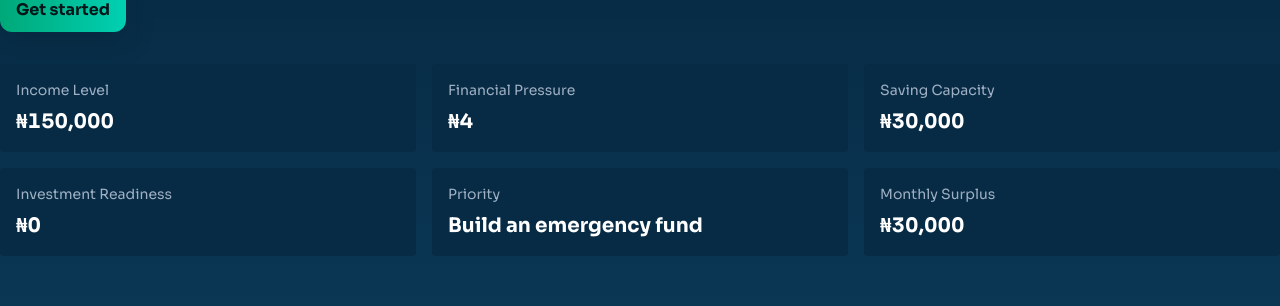
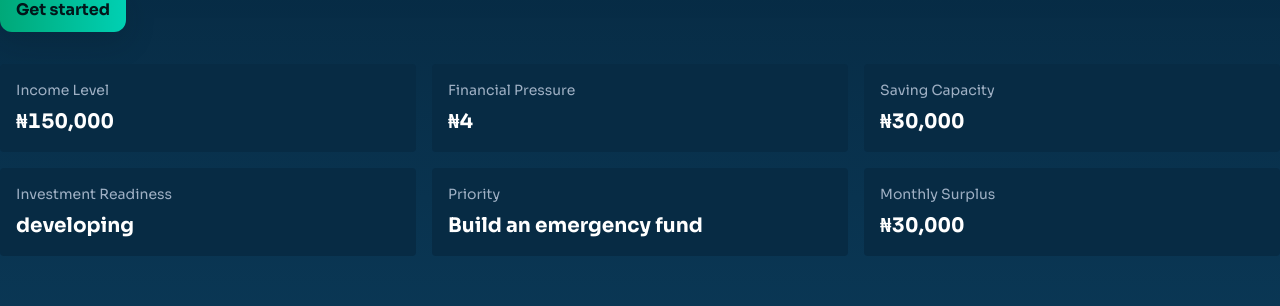
Before and after one commit to Olufemooshegs/nairaIQ, a React (Vite) app in the folder nairaiq_frontend/: page / in a window 1280 px wide. Shown: the part 362-668 px from the top of the page. Built offline with nearby package versions, Linux system fonts and the light colour scheme; no server answers.

Commit message:
feat(api): wire landing stats to backend dashboard data; try public demo endpoints

```diff
--- a/nairaiq_frontend/src/components/shared/HeroChart.tsx
+++ b/nairaiq_frontend/src/components/shared/HeroChart.tsx
@@ -24,8 +24,8 @@ function CustomTooltip({ active, payload, label }: any) {
   )
 }
 
-export default function HeroChart() {
-  const data = useMemo(() => sampleData, [])
+export default function HeroChart({ demoData }: { demoData?: any }) {
+  const data = useMemo(() => demoData ?? sampleData, [demoData])
 
   return (
     <div className="hero-chart" aria-hidden>
--- a/nairaiq_frontend/src/pages/LandingPage.tsx
+++ b/nairaiq_frontend/src/pages/LandingPage.tsx
@@ -1,10 +1,39 @@
-import React from 'react'
+import React, { useEffect, useState } from 'react'
 import { useNavigate } from 'react-router-dom'
 import Logo from '../components/shared/Logo'
 import HeroChart from '../components/shared/HeroChart'
+import { useAuthStore } from '../store/auth.store'
+import { getPublicDashboard } from '../services/landing.service'
+import { getDashboard } from '../services/dashboard.service'
 
 export default function LandingPage() {
   const navigate = useNavigate()
+  const user = useAuthStore((s) => s.user)
+  const [apiData, setApiData] = useState<any | null>(null)
+  const [loading, setLoading] = useState(false)
+
+  useEffect(() => {
+    let mounted = true
+    ;(async () => {
+      setLoading(true)
+      try {
+        let d = null
+        if (user?.id) {
+          d = await getDashboard(user.id)
+        } else {
+          d = await getPublicDashboard()
+        }
+        if (!mounted) return
+        if (d) setApiData(d)
+      } catch (e) {
+        // ignore and keep static values
+        console.warn('Landing: failed to load API demo data', e)
+      } finally {
+        if (mounted) setLoading(false)
+      }
+    })()
+    return () => { mounted = false }
+  }, [user?.id])
   return (
     <div className="min-h-screen flex flex-col relative">
       <header className="flex items-center justify-between p-6">
@@ -29,19 +58,60 @@ export default function LandingPage() {
         </div>
 
         <section className="w-full grid grid-cols-3 gap-4">
-          {[
-            { title: 'Income Level', value: 150000 },
-            { title: 'Financial Pressure', value: 4 },
-            { title: 'Saving Capacity', value: 30000 },
-            { title: 'Investment Readiness', value: 0 },
-            { title: 'Priority', value: 'Build an emergency fund' },
-            { title: 'Monthly Surplus', value: 30000 }
-          ].map((t,i) => (
-            <div key={t.title} className="p-4 bg-[var(--navyM)] rounded slide-up" style={{ animationDelay: `${i*60}ms` }}>
-              <div className="text-sm text-[var(--gray)]">{t.title}</div>
-              <div className="text-xl font-bold mt-2 naira">{typeof t.value === 'number' ? `₦${t.value.toLocaleString()}` : t.value}</div>
-            </div>
-          ))}
+          {([
+            { title: 'Income Level', key: 'income' },
+            { title: 'Financial Pressure', key: 'pressure' },
+            { title: 'Saving Capacity', key: 'saving' },
+            { title: 'Investment Readiness', key: 'investment' },
+            { title: 'Priority', key: 'priority' },
+            { title: 'Monthly Surplus', key: 'surplus' }
+          ] as any[]).map((t,i) => {
+            // derive values from apiData when available
+            const raw = apiData ?? null
+            let value: any = '—'
+            if (raw) {
+              const metrics = raw.metrics ?? raw.summary?.high_level ?? {}
+              const scores = raw.scores ?? {}
+              const summary = raw.summary ?? {}
+              switch (t.key) {
+                case 'income':
+                  value = raw.income ?? metrics.monthly_income ?? metrics.disposable_income ?? null
+                  break
+                case 'pressure':
+                  value = scores.pressure_score ?? metrics.pressure_score ?? scores.overall_health ?? null
+                  break
+                case 'saving':
+                  value = metrics.savings_rate ?? (raw.surplus ?? null) ?? null
+                  break
+                case 'investment':
+                  value = raw.profile?.investment_readiness ?? metrics.investment_readiness ?? null
+                  break
+                case 'priority':
+                  value = summary.priority_action ?? raw.strategic_priority ?? (raw.summary?.headline ?? null)
+                  break
+                case 'surplus':
+                  if (metrics.disposable_income != null && metrics.estimated_monthly_expenses != null) {
+                    value = metrics.disposable_income - metrics.estimated_monthly_expenses
+                  } else {
+                    value = raw.surplus ?? null
+                  }
+                  break
+                default:
+                  value = '—'
+              }
+            } else {
+              // default demo values
+              const demo = { income: 150000, pressure: 4, saving: 30000, investment: 'developing', priority: 'Build an emergency fund', surplus: 30000 }
+              value = demo[t.key]
+            }
+            const display = typeof value === 'number' ? `₦${value.toLocaleString()}` : value ?? '—'
+            return (
+              <div key={t.title} className="p-4 bg-[var(--navyM)] rounded slide-up" style={{ animationDelay: `${i*60}ms` }}>
+                <div className="text-sm text-[var(--gray)]">{t.title}</div>
+                <div className="text-xl font-bold mt-2 naira">{display}</div>
+              </div>
+            )
+          })}
         </section>
 
         <section className="mt-12 w-full">
--- a/nairaiq_frontend/src/services/dashboard.service.ts
+++ b/nairaiq_frontend/src/services/dashboard.service.ts
@@ -1,7 +1,7 @@
 import api from './api'
 
 export async function getDashboard(userId?: string) {
-  const path = userId ? `/api/v1/dashboard/${userId}` : '/api/v1/dashboard/me'
+  const path = userId ? `/api/v1/dashboard/${userId}` : '/api/v1/dashboard/me/latest'
   const res = await api.get(path)
   return res.data
 }
--- /dev/null
+++ b/nairaiq_frontend/src/services/landing.service.ts
@@ -0,0 +1,19 @@
+import api from './api'
+
+const PUBLIC_PATHS = [
+  '/api/v1/dashboard/public',
+  '/api/v1/dashboard/sample',
+  '/api/v1/dashboard/demo',
+]
+
+export async function getPublicDashboard() {
+  for (const p of PUBLIC_PATHS) {
+    try {
+      const res = await api.get(p)
+      if (res?.data) return res.data
+    } catch (e) {
+      // try next
+    }
+  }
+  return null
+}
```
